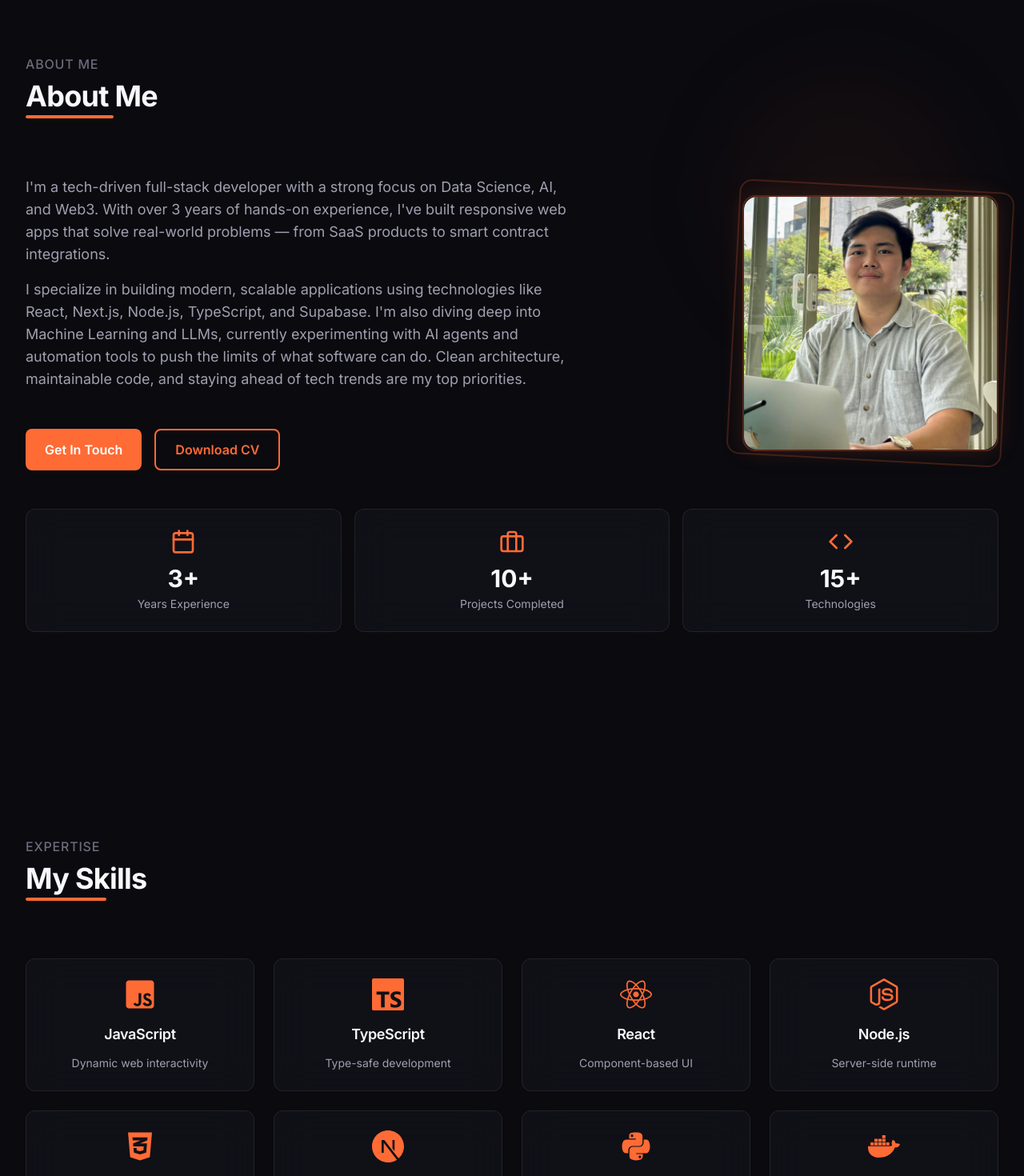
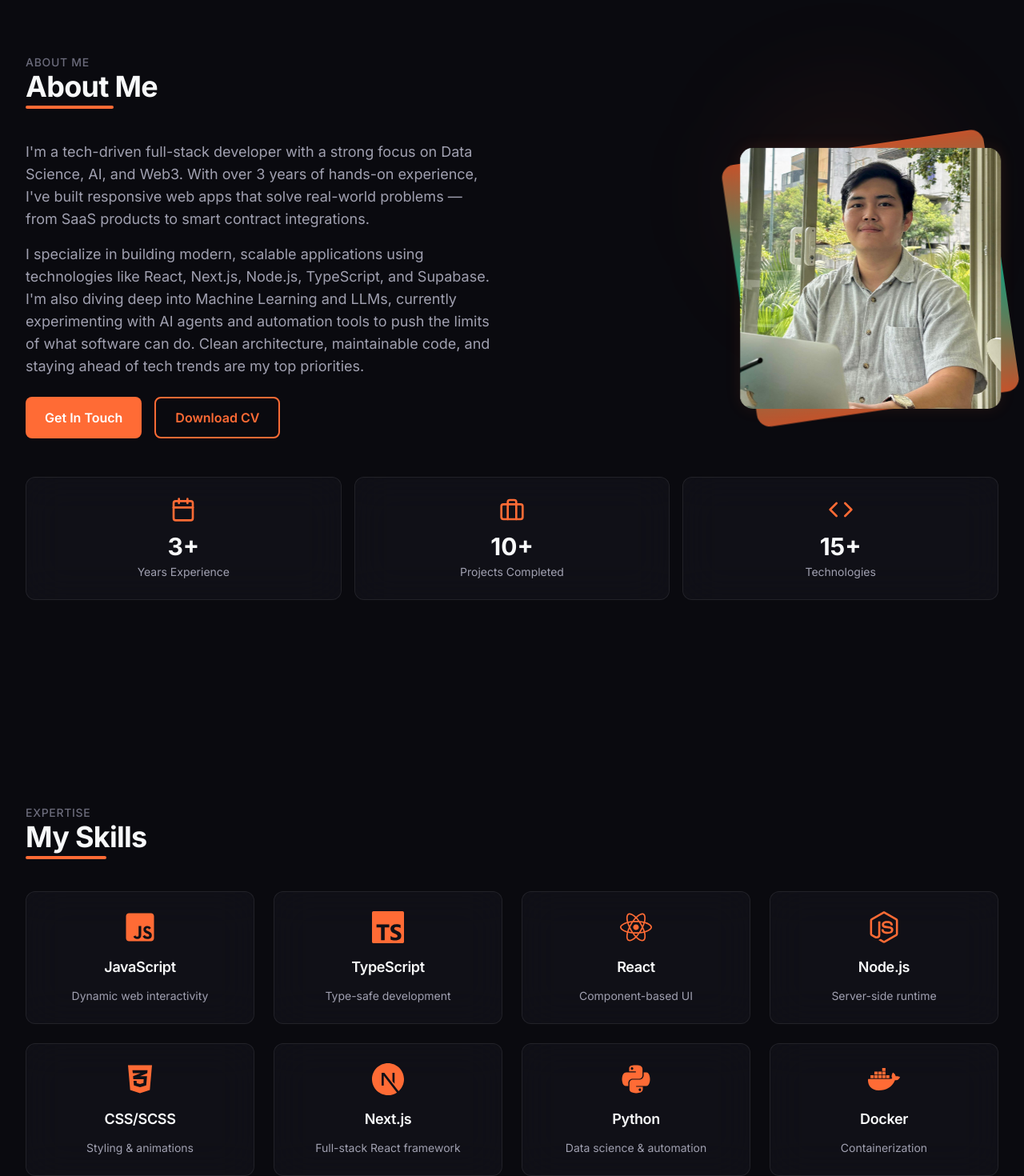
Before and after one commit to lauusz/portfolio, a React (Vite) app: page / in a window 1280 px wide. Shown: the part 860-2330 px from the top of the page at 80% size. Built offline with nearby package versions, Linux system fonts and the light colour scheme.

Commit message:
rebuild: about and skills ultra-interactive

```diff
--- a/src/components/About.tsx
+++ b/src/components/About.tsx
@@ -1,36 +1,44 @@
-import React from 'react';
-import { motion } from 'framer-motion';
+import React, { useRef, useMemo } from 'react';
+import { motion, useScroll, useTransform } from 'framer-motion';
 import { Calendar, Briefcase, Code } from 'lucide-react';
+import { useTiltEffect } from '../hooks/useTiltEffect';
+import { useCountUpRef } from '../hooks/useCountUp';
 import GlassCard from '../components/GlassCard';
-import AnimatedSection from '../components/AnimatedSection';
 
-const containerVariants = {
-  hidden: { opacity: 0 },
+const paragraphs = [
+  "I'm a tech-driven full-stack developer with a strong focus on Data Science, AI, and Web3. With over 3 years of hands-on experience, I've built responsive web apps that solve real-world problems — from SaaS products to smart contract integrations.",
+  "I specialize in building modern, scalable applications using technologies like React, Next.js, Node.js, TypeScript, and Supabase. I'm also diving deep into Machine Learning and LLMs, currently experimenting with AI agents and automation tools to push the limits of what software can do. Clean architecture, maintainable code, and staying ahead of tech trends are my top priorities.",
+];
+
+const stats = [
+  { icon: Calendar, end: 3, label: 'Years Experience', suffix: '+' },
+  { icon: Briefcase, end: 10, label: 'Projects Completed', suffix: '+' },
+  { icon: Code, end: 15, label: 'Technologies', suffix: '+' },
+];
+
+const lineMaskContainer = {
+  hidden: {},
   visible: {
-    opacity: 1,
+    transition: { staggerChildren: 0.2 },
+  },
+};
+
+const lineMaskItem = {
+  hidden: { y: '100%' },
+  visible: {
+    y: 0,
+    transition: { duration: 0.6, ease: [0.4, 0, 0.2, 1] },
+  },
+};
+
+const statsContainer = {
+  hidden: {},
+  visible: {
     transition: { staggerChildren: 0.1 },
   },
 };
 
-const textVariants = {
-  hidden: { opacity: 0, x: -30 },
-  visible: {
-    opacity: 1,
-    x: 0,
-    transition: { duration: 0.5, ease: [0.4, 0, 0.2, 1] },
-  },
-};
-
-const imageVariants = {
-  hidden: { opacity: 0, x: 30 },
-  visible: {
-    opacity: 1,
-    x: 0,
-    transition: { duration: 0.5, ease: [0.4, 0, 0.2, 1] },
-  },
-};
-
-const statVariants = {
+const statsItem = {
   hidden: { opacity: 0, y: 30 },
   visible: {
     opacity: 1,
@@ -39,45 +47,88 @@ const statVariants = {
   },
 };
 
-const stats = [
-  { icon: Calendar, value: '3+', label: 'Years Experience' },
-  { icon: Briefcase, value: '10+', label: 'Projects Completed' },
-  { icon: Code, value: '15+', label: 'Technologies' },
-];
+interface StatCardProps {
+  stat: typeof stats[0];
+  prefersReducedMotion: boolean;
+}
+
+const StatCard: React.FC<StatCardProps> = ({ stat, prefersReducedMotion }) => {
+  const { count, ref } = useCountUpRef(stat.end, 2000);
+  const displayValue = prefersReducedMotion ? stat.end : count;
+
+  return (
+    <motion.div variants={statsItem}>
+      <div ref={ref}>
+        <GlassCard className="p-4 sm:p-6 text-center">
+          <stat.icon className="w-6 h-6 sm:w-8 sm:h-8 text-accent mx-auto mb-2 sm:mb-3" />
+          <div className="text-xl sm:text-2xl md:text-3xl font-bold text-text">
+            {displayValue}{stat.suffix}
+          </div>
+          <div className="text-xs sm:text-sm text-primary mt-1">{stat.label}</div>
+        </GlassCard>
+      </div>
+    </motion.div>
+  );
+};
 
 const About: React.FC = () => {
+  const sectionRef = useRef<HTMLElement>(null);
+  const imageRef = useRef<HTMLDivElement>(null);
+  const prefersReducedMotion = useMemo(
+    () => typeof window !== 'undefined' && window.matchMedia('(prefers-reduced-motion: reduce)').matches,
+    []
+  );
+
+  const { scrollYProgress } = useScroll({
+    target: sectionRef,
+    offset: ['start end', 'end start'],
+  });
+  const imageY = useTransform(scrollYProgress, [0, 1], [30, -30]);
+
+  useTiltEffect(imageRef, 10);
+
   return (
-    <section id="about" className="bg-background relative overflow-hidden section-padding">
-      <div className="absolute top-40 right-20 w-72 h-72 bg-accent/5 rounded-full filter blur-3xl" />
+    <section id="about" ref={sectionRef} className="bg-background relative overflow-hidden section-padding">
+      {/* Background gradient orb */}
+      <div className="absolute top-40 right-20 w-72 h-72 bg-accent/5 rounded-full blur-3xl pointer-events-none" />
 
       <div className="section-container relative z-10">
-        <AnimatedSection>
-          <p className="section-subtitle">ABOUT ME</p>
-          <h2 className="section-title">About Me</h2>
-        </AnimatedSection>
+        {/* Section Header */}
+        <motion.div
+          initial={{ opacity: 0, y: 30 }}
+          whileInView={{ opacity: 1, y: 0 }}
+          viewport={{ once: true, margin: '-100px' }}
+          transition={{ duration: 0.5, ease: [0.4, 0, 0.2, 1] }}
+        >
+          <p className="text-muted uppercase tracking-wider text-sm font-medium">ABOUT ME</p>
+          <h2 className="text-text text-2xl sm:text-3xl md:text-4xl font-bold relative inline-block mb-8 sm:mb-12">
+            About Me
+            <span className="absolute -bottom-2 left-0 w-2/3 h-1 bg-accent rounded-full" />
+          </h2>
+        </motion.div>
 
+        {/* Two Column Layout */}
+        <div className="grid grid-cols-1 md:grid-cols-2 gap-8 lg:gap-12 items-center">
+          {/* Left Column: Bio */}
+          <div>
             <motion.div
-          className="grid grid-cols-1 md:grid-cols-[3fr_2fr] gap-8 lg:gap-12 items-center mt-8"
-          variants={containerVariants}
+              variants={lineMaskContainer}
               initial="hidden"
               whileInView="visible"
               viewport={{ once: true, margin: '-100px' }}
+              className="space-y-4"
             >
-          {/* Left Column: Text */}
-          <motion.div className="space-y-6" variants={textVariants}>
-            <div className="space-y-4">
-              <p className="text-primary text-base sm:text-lg leading-relaxed">
-                I'm a tech-driven full-stack developer with a strong focus on Data Science, AI, and Web3.
-                With over 3 years of hands-on experience, I've built responsive web apps that solve real-world problems —
-                from SaaS products to smart contract integrations.
-              </p>
-
-              <p className="text-primary text-base sm:text-lg leading-relaxed">
-                I specialize in building modern, scalable applications using technologies like React, Next.js, Node.js, TypeScript, and Supabase.
-                I'm also diving deep into Machine Learning and LLMs, currently experimenting with AI agents and automation tools to push the limits of what software can do.
-                Clean architecture, maintainable code, and staying ahead of tech trends are my top priorities.
-              </p>
+              {paragraphs.map((text, i) => (
+                <div key={i} className="overflow-hidden">
+                  <motion.p
+                    variants={lineMaskItem}
+                    className="text-primary text-base sm:text-lg leading-relaxed"
+                  >
+                    {text}
+                  </motion.p>
                 </div>
+              ))}
+            </motion.div>
 
             <div className="flex flex-wrap gap-4 pt-6">
               <a href="#contact" className="btn btn-primary">
@@ -87,20 +138,24 @@ const About: React.FC = () => {
                 Download CV
               </a>
             </div>
-          </motion.div>
+          </div>
 
           {/* Right Column: Image */}
-          <motion.div className="flex justify-center md:justify-end" variants={imageVariants}>
-            <div className="relative">
-              {/* Decorative rotated frame */}
-              <div className="absolute -inset-3 border-2 border-accent/20 rounded-2xl rotate-3 pointer-events-none" />
+          <motion.div
+            style={prefersReducedMotion ? undefined : { y: imageY }}
+            className="flex justify-center md:justify-end"
+          >
             <div
-                className="relative w-56 h-56 sm:w-64 sm:h-64 md:w-72 md:h-72 lg:w-80 lg:h-80
-                  border-2 border-accent/30 rounded-2xl overflow-hidden
-                  shadow-[0_0_30px_rgba(255,107,53,0.15)]
-                  hover:border-accent/60 hover:shadow-[0_0_40px_rgba(255,107,53,0.25)]
-                  transition-all duration-500"
+              ref={imageRef}
+              className="relative group"
             >
+              {/* Animated gradient border */}
+              <div
+                className="absolute -inset-[2px] rounded-2xl bg-gradient-to-r from-accent via-cta to-accent animate-spin opacity-75 group-hover:opacity-100 transition-opacity"
+                style={{ animationDuration: '3s' }}
+              />
+              {/* Image container */}
+              <div className="relative w-56 h-56 sm:w-64 sm:h-64 md:w-72 md:h-72 lg:w-80 lg:h-80 rounded-2xl overflow-hidden shadow-[0_0_20px_rgba(255,107,53,0.1)] group-hover:shadow-[0_0_40px_rgba(255,107,53,0.2)] transition-shadow duration-300">
                 <img
                   src="/profile.jpeg"
                   alt="Nikolaus Satria"
@@ -109,24 +164,18 @@ const About: React.FC = () => {
               </div>
             </div>
           </motion.div>
-        </motion.div>
+        </div>
 
         {/* Stats Row */}
         <motion.div
           className="grid grid-cols-3 gap-4 mt-12"
-          variants={containerVariants}
+          variants={statsContainer}
           initial="hidden"
           whileInView="visible"
           viewport={{ once: true, margin: '-100px' }}
         >
           {stats.map((stat) => (
-            <motion.div key={stat.label} variants={statVariants}>
-              <GlassCard className="p-4 sm:p-6 text-center">
-                <stat.icon className="w-6 h-6 sm:w-8 sm:h-8 text-accent mx-auto mb-2 sm:mb-3" />
-                <div className="text-xl sm:text-2xl md:text-3xl font-bold text-text">{stat.value}</div>
-                <div className="text-xs sm:text-sm text-primary mt-1">{stat.label}</div>
-              </GlassCard>
-            </motion.div>
+            <StatCard key={stat.label} stat={stat} prefersReducedMotion={prefersReducedMotion} />
           ))}
         </motion.div>
       </div>
--- a/src/components/Skills.tsx
+++ b/src/components/Skills.tsx
@@ -3,7 +3,6 @@ import { motion } from 'framer-motion';
 import { skills } from '../constants/data';
 import { iconMap } from '../constants/iconMap';
 import GlassCard from '../components/GlassCard';
-import AnimatedSection from '../components/AnimatedSection';
 
 const skillDescriptions: Record<string, string> = {
   JavaScript: 'Dynamic web interactivity',
@@ -22,9 +21,8 @@ const otherTech = [
 ];
 
 const containerVariants = {
-  hidden: { opacity: 0 },
+  hidden: {},
   visible: {
-    opacity: 1,
     transition: { staggerChildren: 0.1 },
   },
 };
@@ -39,9 +37,8 @@ const itemVariants = {
 };
 
 const tagContainerVariants = {
-  hidden: { opacity: 0 },
+  hidden: {},
   visible: {
-    opacity: 1,
     transition: { staggerChildren: 0.05 },
   },
 };
@@ -55,6 +52,30 @@ const tagVariants = {
   },
 };
 
+const handleCardMouseMove = (e: React.MouseEvent<HTMLDivElement>) => {
+  if (window.matchMedia('(hover: none)').matches) return;
+  if (window.matchMedia('(prefers-reduced-motion: reduce)').matches) return;
+  const rect = e.currentTarget.getBoundingClientRect();
+  const x = e.clientX - rect.left;
+  const y = e.clientY - rect.top;
+  const cx = rect.width / 2;
+  const cy = rect.height / 2;
+  const rotateX = ((y - cy) / cy) * -10;
+  const rotateY = ((x - cx) / cx) * 10;
+  e.currentTarget.style.transform = `perspective(1000px) rotateX(${rotateX}deg) rotateY(${rotateY}deg) scale3d(1.02, 1.02, 1.02)`;
+};
+
+const handleCardMouseLeave = (e: React.MouseEvent<HTMLDivElement>) => {
+  e.currentTarget.style.transform = 'perspective(1000px) rotateX(0) rotateY(0) scale3d(1, 1, 1)';
+  e.currentTarget.style.transition = 'transform 0.5s ease-out';
+};
+
+const handleCardMouseEnter = (e: React.MouseEvent<HTMLDivElement>) => {
+  if (window.matchMedia('(hover: none)').matches) return;
+  if (window.matchMedia('(prefers-reduced-motion: reduce)').matches) return;
+  e.currentTarget.style.transition = 'transform 0.1s ease-out';
+};
+
 const Skills: React.FC = () => {
   const getIcon = (iconName: string) => {
     const Icon = iconMap[iconName as keyof typeof iconMap];
@@ -63,28 +84,52 @@ const Skills: React.FC = () => {
 
   return (
     <section id="skills" className="bg-background relative overflow-hidden section-padding">
-      <div className="absolute bottom-0 left-20 w-72 h-72 bg-cta/5 rounded-full filter blur-3xl" />
+      {/* Background orb */}
+      <div className="absolute bottom-0 left-20 w-72 h-72 bg-cta/5 rounded-full blur-3xl pointer-events-none" />
 
       <div className="section-container relative z-10">
-        <AnimatedSection>
-          <p className="section-subtitle">EXPERTISE</p>
-          <h2 className="section-title">My Skills</h2>
-        </AnimatedSection>
+        {/* Section Header */}
+        <motion.div
+          initial={{ opacity: 0, y: 30 }}
+          whileInView={{ opacity: 1, y: 0 }}
+          viewport={{ once: true, margin: '-100px' }}
+          transition={{ duration: 0.5, ease: [0.4, 0, 0.2, 1] }}
+        >
+          <p className="text-muted uppercase tracking-wider text-sm font-medium">EXPERTISE</p>
+          <h2 className="text-text text-2xl sm:text-3xl md:text-4xl font-bold relative inline-block mb-8 sm:mb-12">
+            My Skills
+            <span className="absolute -bottom-2 left-0 w-2/3 h-1 bg-accent rounded-full" />
+          </h2>
+        </motion.div>
 
+        {/* Main Skills Grid */}
         <motion.div
-          className="grid grid-cols-1 sm:grid-cols-2 lg:grid-cols-4 gap-6 mt-8"
+          className="grid grid-cols-1 sm:grid-cols-2 lg:grid-cols-4 gap-6"
           variants={containerVariants}
           initial="hidden"
           whileInView="visible"
           viewport={{ once: true, margin: '-100px' }}
         >
           {skills.map((skill) => (
-            <motion.div key={skill.name} variants={itemVariants}>
-              <GlassCard className="p-6 h-full flex flex-col items-center text-center gap-3">
-                <div className="mb-1">{getIcon(skill.icon)}</div>
-                <h3 className="text-lg font-semibold text-text">{skill.name}</h3>
-                <p className="text-sm text-primary">{skillDescriptions[skill.name]}</p>
-              </GlassCard>
+            <motion.div
+              key={skill.name}
+              variants={itemVariants}
+              className="h-full"
+            >
+              <div
+                className="h-full group"
+                onMouseMove={handleCardMouseMove}
+                onMouseLeave={handleCardMouseLeave}
+                onMouseEnter={handleCardMouseEnter}
+              >
+                <GlassCard className="p-6 h-full flex flex-col items-center text-center gap-3">
+                  <div className="mb-1 group-hover:scale-110 transition-transform duration-300">
+                    {getIcon(skill.icon)}
+                  </div>
+                  <h3 className="text-lg font-semibold text-text">{skill.name}</h3>
+                  <p className="text-sm text-primary">{skillDescriptions[skill.name]}</p>
+                </GlassCard>
+              </div>
             </motion.div>
           ))}
         </motion.div>
```
Lines whose indentation alone changed are shown as unchanged.
